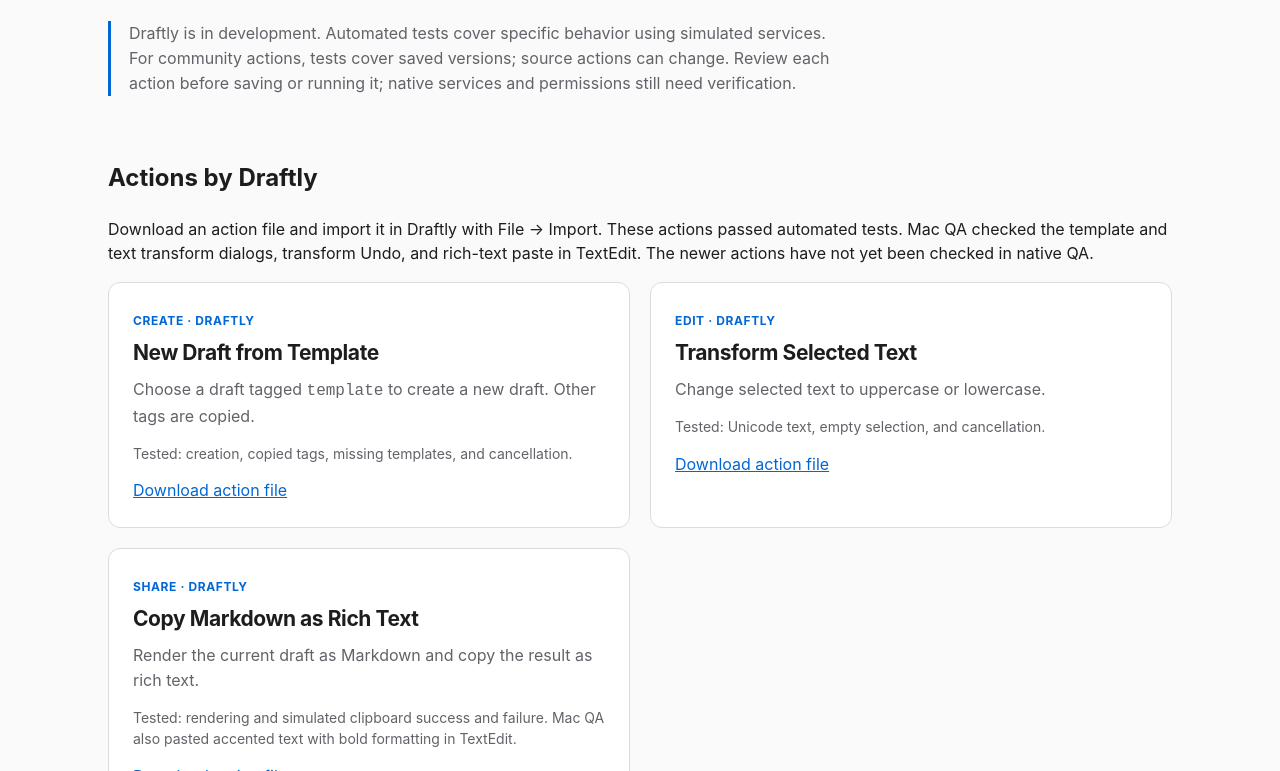
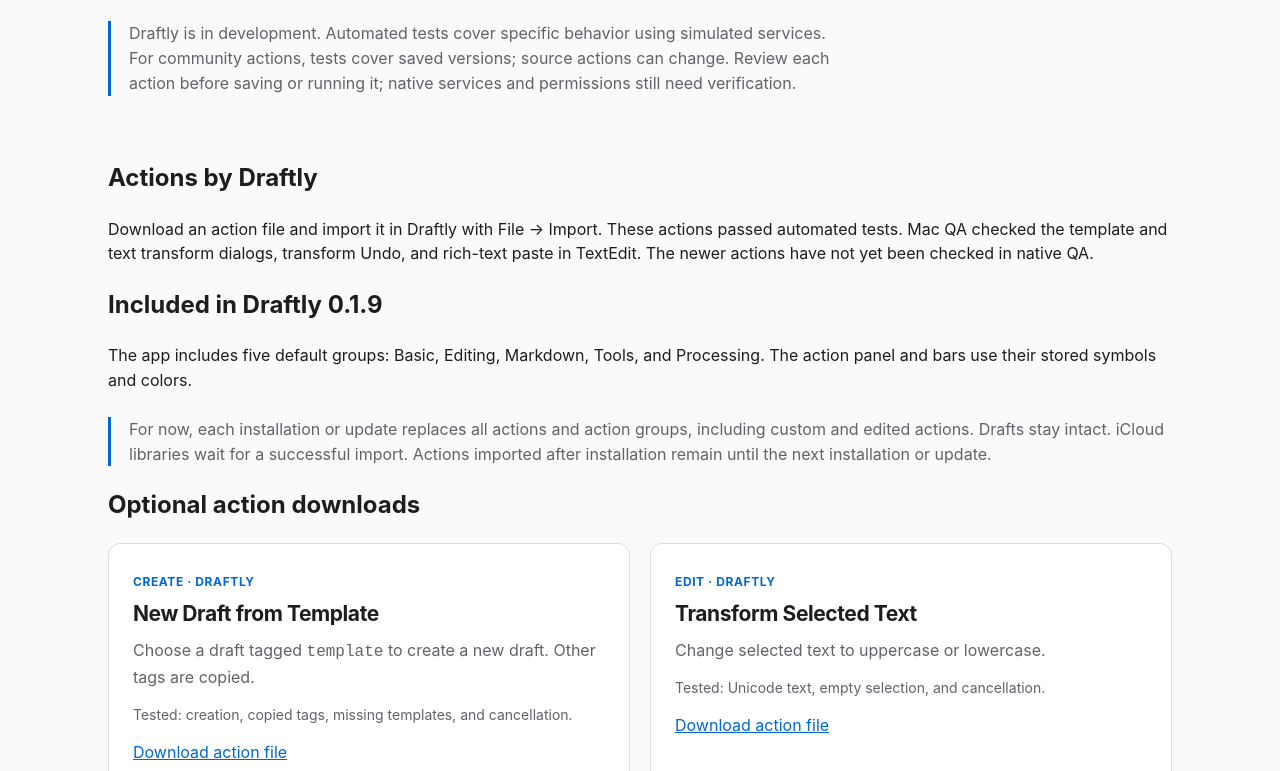
Before and after one commit to pobrespandas/draftly, a plain HTML site: page website/public/actions.html in a window 1280 px wide. Shown: the part 329-1100 px from the top of the page. Drawn offline with Linux system fonts and the light colour scheme.

Commit message:
docs(website): show the current editor and bundled action catalog (#109)

```diff
--- a/website/public/actions.html
+++ b/website/public/actions.html
@@ -51,6 +51,10 @@
   </div>
   <h2>Actions by Draftly</h2>
   <p>Download an action file and import it in Draftly with File → Import. These actions passed automated tests. Mac QA checked the template and text transform dialogs, transform Undo, and rich-text paste in TextEdit. The newer actions have not yet been checked in native QA.</p>
+  <h2>Included in Draftly 0.1.9</h2>
+  <p>The app includes five default groups: Basic, Editing, Markdown, Tools, and Processing. The action panel and bars use their stored symbols and colors.</p>
+  <p class="notice">For now, each installation or update replaces all actions and action groups, including custom and edited actions. Drafts stay intact. iCloud libraries wait for a successful import. Actions imported after installation remain until the next installation or update.</p>
+  <h2>Optional action downloads</h2>
   <div class="catalog" aria-label="Actions by Draftly">
     <article><span class="category">Create · Draftly</span><h2>New Draft from Template</h2><p>Choose a draft tagged <code>template</code> to create a new draft. Other tags are copied.</p><p class="detail">Tested: creation, copied tags, missing templates, and cancellation.</p><a href="actions/template.json" download>Download action file</a></article>
     <article><span class="category">Edit · Draftly</span><h2>Transform Selected Text</h2><p>Change selected text to uppercase or lowercase.</p><p class="detail">Tested: Unicode text, empty selection, and cancellation.</p><a href="actions/transform.json" download>Download action file</a></article>
```
Also changed, not shown: website/public/index.html (+1 -1 lines), website/public/draftly-editor-0.1.9.jpg (added).
